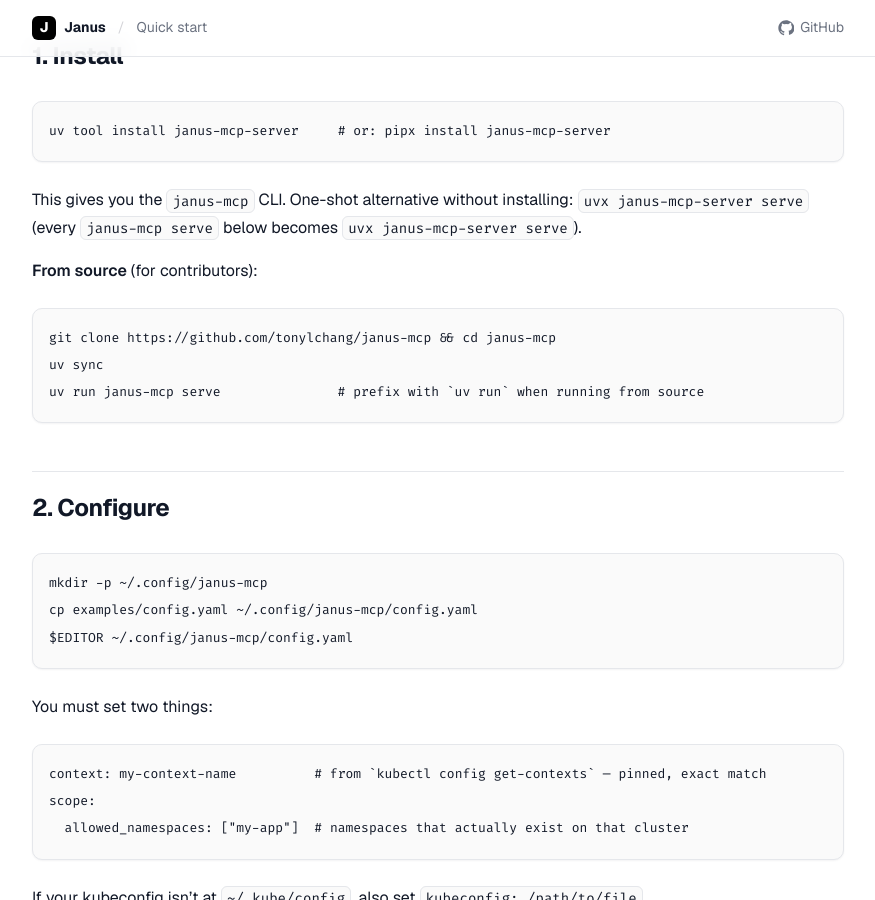
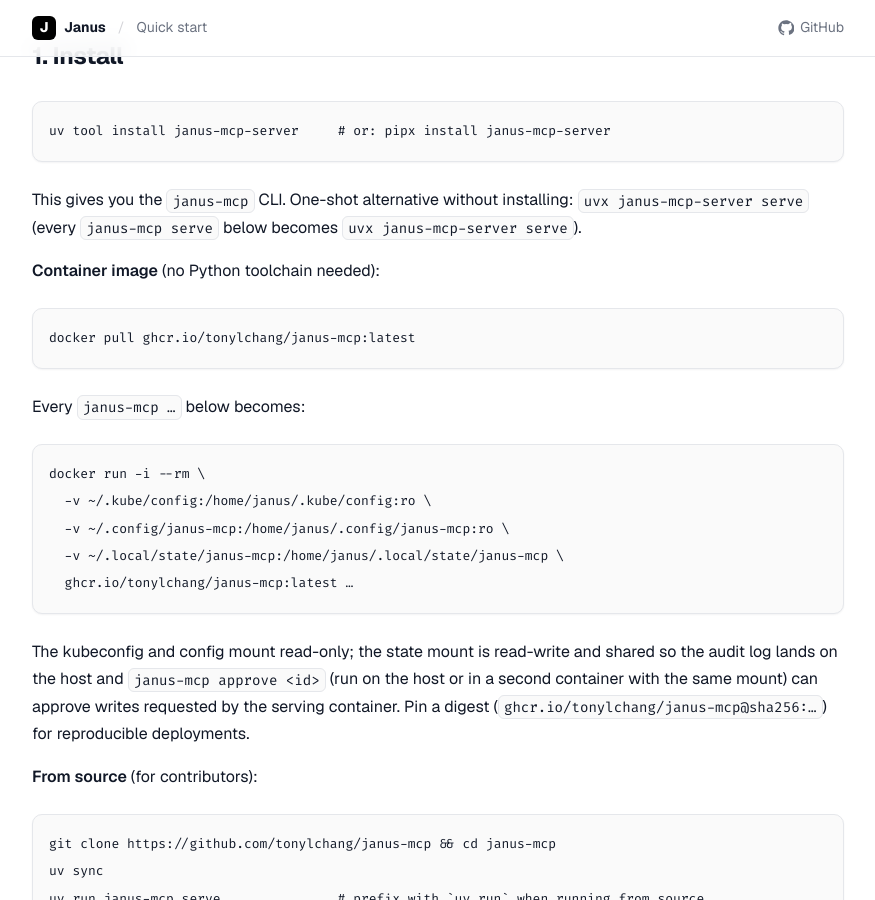
Before and after one commit to tonylchang/janus-mcp, a Jekyll site: the page built from docs/quickstart.md, in a window 1280 px wide and 900 px high, scrolled down 272 px. Shown: the whole window, without its empty margins (202-1077 px from the left). Built offline with Jekyll 4.4.1, drawn with Linux system fonts in a browser that asks for light colours.

Commit message:
Ship a GHCR container image
Multi-stage Dockerfile: uv exports the lockfile as hash-pinned requirements
and builds the wheel; the runtime stage installs with --require-hashes plus
--no-deps, runs as a non-root user, and locks the entrypoint to the
janus-mcp CLI. Base images are digest-pinned (Dependabot watches the docker
ecosystem now).

The release workflow publishes linux/amd64+arm64 to
ghcr.io/tonylchang/janus-mcp behind the same test gate as PyPI; CI builds
the image on every push so release day never discovers packaging rot.
Quickstart and README document the mount layout (kubeconfig/config
read-only; state read-write so the audit log lands on the host and
out-of-band approvals work across the container boundary).

Verified locally: image builds, runs non-root, loads a mounted config
(approvals smoke test), and refuses arbitrary commands via the entrypoint.

Co-Authored-By: Claude Fable 5 <noreply@anthropic.com>
Claude-Session: https://claude.ai/code/session_01RQ29W4f2dkYtqXL28zzv1g

````diff
--- a/docs/quickstart.md
+++ b/docs/quickstart.md
@@ -18,6 +18,28 @@ uv tool install janus-mcp-server     # or: pipx install janus-mcp-server
 This gives you the `janus-mcp` CLI. One-shot alternative without installing:
 `uvx janus-mcp-server serve` (every `janus-mcp serve` below becomes
 `uvx janus-mcp-server serve`).
+
+**Container image** (no Python toolchain needed):
+
+```bash
+docker pull ghcr.io/tonylchang/janus-mcp:latest
+```
+
+Every `janus-mcp …` below becomes:
+
+```bash
+docker run -i --rm \
+  -v ~/.kube/config:/home/janus/.kube/config:ro \
+  -v ~/.config/janus-mcp:/home/janus/.config/janus-mcp:ro \
+  -v ~/.local/state/janus-mcp:/home/janus/.local/state/janus-mcp \
+  ghcr.io/tonylchang/janus-mcp:latest …
+```
+
+The kubeconfig and config mount read-only; the state mount is read-write and
+shared so the audit log lands on the host and `janus-mcp approve <id>` (run on
+the host or in a second container with the same mount) can approve writes
+requested by the serving container. Pin a digest
+(`ghcr.io/tonylchang/janus-mcp@sha256:…`) for reproducible deployments.
 
 **From source** (for contributors):
 
````
Also changed, not shown: .github/dependabot.yml, .github/workflows/ci.yml, .github/workflows/release.yml, CHANGELOG.md, README.md, 2 other files.
